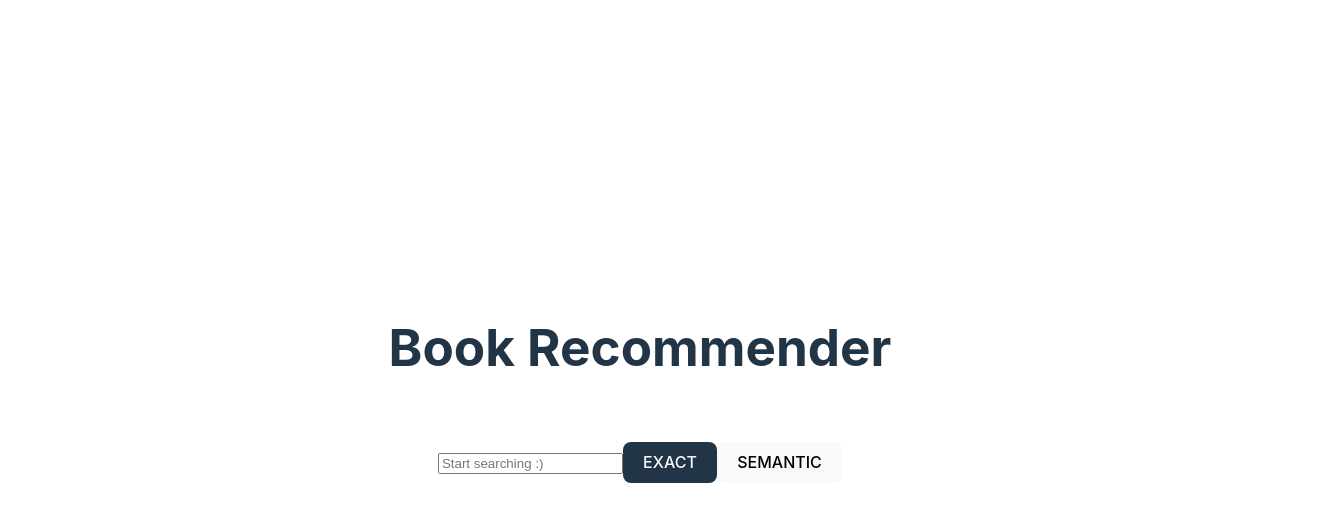
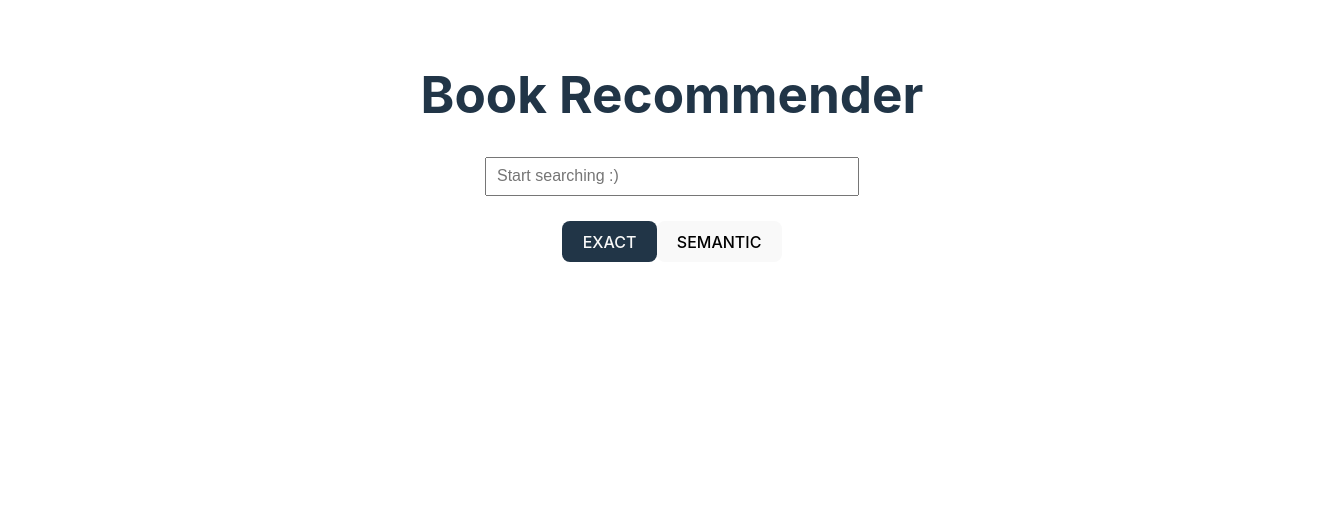
Before and after one commit to hub-bla/recommender, a React (Vite) app in the folder frontend/: page / in a window 1280 px wide. Shown: the top 522 px of the page, 1344 px wide, since content can reach past the window. Built offline with nearby package versions, Linux system fonts and the light colour scheme.

Commit message:
handle loading image error

```diff
--- a/frontend/package.json
+++ b/frontend/package.json
@@ -12,6 +12,7 @@
   "dependencies": {
     "react": "^18.3.1",
     "react-dom": "^18.3.1",
+    "react-error-boundary": "^4.0.13",
     "react-image": "^4.1.0"
   },
   "devDependencies": {
--- a/frontend/src/App.css
+++ b/frontend/src/App.css
@@ -1,21 +1,8 @@
 #root {
   max-width: 1280px;
-  margin: 0 auto;
+  margin: 0 0;
   padding: 2rem;
   text-align: center;
-}
-
-.logo {
-  height: 6em;
-  padding: 1.5em;
-  will-change: filter;
-  transition: filter 300ms;
-}
-.logo:hover {
-  filter: drop-shadow(0 0 2em #646cffaa);
-}
-.logo.react:hover {
-  filter: drop-shadow(0 0 2em #61dafbaa);
 }
 
 @keyframes logo-spin {
@@ -33,12 +20,29 @@
   }
 }
 
-.card {
-  padding: 2em;
+#searchbar {
+  margin-bottom: 25px;
+  width: 350px;
+  height: 35px;
+  font-size: 16px;
+  padding: 0 10px;
 }
 
-.read-the-docs {
-  color: #888;
+.nav-container{
+  height: 100vh;
+  width: 100vw;
+  display: flex;
+  flex-direction: column;
+  justify-content: flex-start;
+  align-items: center;
+
+}
+
+.searchbar-container{
+  display: flex;
+  flex-direction: column;
+  align-items: center;
+  justify-content: center;
 }
 
 
--- a/frontend/src/App.tsx
+++ b/frontend/src/App.tsx
@@ -101,16 +101,21 @@ function App() {
 
   return (
     <>
+      <div className='nav-container'>
         <h1>Book Recommender</h1>
           <div className="card">
             {responseFailedError && <p>Error occured</p>}
-        <div>
-        <input type='text' placeholder='Start searching :)'
+            <div className='searchbar-container'>
+            <input id='searchbar' type='text' placeholder='Start searching :)'
             onChange={e => setSearchData(e.target.value)}  value={searchData}/>
+            <div className='search-type-container'>
+
             <button className={searchType == "exact" ? "selected-search-type" : ""}
             onClick={() => setSearchType("exact")}>EXACT</button>
             <button className={searchType == "semantic" ? "selected-search-type" : ""}
             onClick={() => setSearchType("semantic")}>SEMANTIC</button>
+            </div>
+          </div>
       </div>
         {similarToTitle != "" ? <p>Books similar to: {similarToTitle}</p> : <></>}
         <Suspense fallback={<div>Loading...</div>}>
--- a/frontend/src/modules/Book/Book.tsx
+++ b/frontend/src/modules/Book/Book.tsx
@@ -1,6 +1,7 @@
 import { useImage } from 'react-image'
 import './Book.css'
-import { useEffect, useState } from 'react'
+
+import { ErrorBoundary } from 'react-error-boundary'
 
 interface BookProps {
     idx: number
@@ -18,32 +19,15 @@ interface BookCoverProps {
 const COVER_IMG_PREFIX = 'https://i.gr-assets.com/images/S/compressed.photo.goodreads.com/books/'
 
 const BookCover: React.FC<BookCoverProps> = ({img_path}) =>{
-    const hasError = useErrorBoundary()
+    // jaka to melodia? thorws error
+    if (img_path === "NaN"){
+        console.log("hi")
+    }
     const {src} = useImage({
         'srcList': COVER_IMG_PREFIX+img_path
     })
 
-
-    return !hasError ? <img src={src} alt=''/> : <div>Couldn't load an image</div>
-}
-
-const useErrorBoundary = () => {
-    const [hasError, setHasError] = useState(false)
-    useEffect(() => {
-        const errorHandler = (error:ErrorEvent) => {
-        console.error('Error caught by boundary:', error);
-        setHasError(true);
-        };
-
-        // Register error handler
-        window.addEventListener('error', errorHandler);
-
-        // Clean up
-        return () => {
-        window.removeEventListener('error', errorHandler);
-        };
-    }, []);
-    return hasError
+    return <img src={src} alt=''/>
 }
 
 
@@ -52,7 +36,10 @@ export const Book: React.FC<BookProps> = ({idx, title, img_path, findSimilarBook
     return (
             <div className='movie-component' onClick={() => findSimilarBooks(idx, title)}>
                 <h3>{title}</h3>
-                <BookCover img_path={img_path}/>
+                <ErrorBoundary fallback={<div>Couldn't load an image</div>}>
+                    {img_path != "NaN" ?  <BookCover img_path={img_path}/> : <div>Couldn't load an image</div>}
+                </ErrorBoundary>
+
             </div>
     )
 }
```
Also changed, not shown: 1 other file (tests, documents, lock files or other folders). Lines whose indentation alone changed are shown as unchanged.
